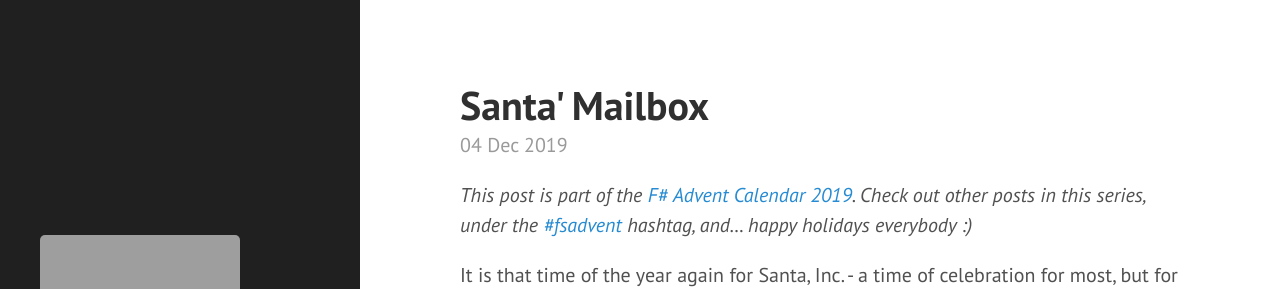
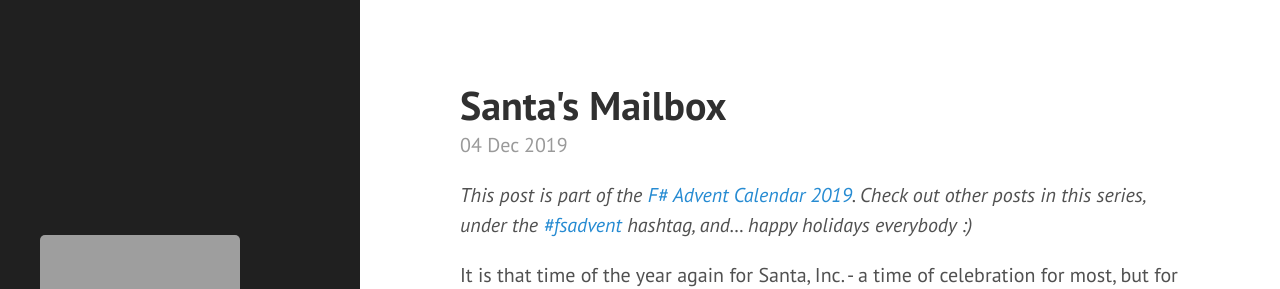
Before and after one commit to mathias-brandewinder/mathias-brandewinder.github.io, a Jekyll site: the page built from _posts/2019-12-04-santas-mailbox.md, in a window 1280 px wide and 900 px high. Shown: the top 289 px of the window. Built offline with Jekyll 4.4.1, drawn with Linux system fonts in a browser that asks for light colours; comment, search, counter and statistics services are not loaded; grey boxes are pictures that could not be loaded.

```diff
--- a/_posts/2019-12-04-santas-mailbox.md
+++ b/_posts/2019-12-04-santas-mailbox.md
@@ -1,6 +1,6 @@
 ---
 layout: post
-title: Santa&#39; Mailbox
+title: Santa&#39;s Mailbox
 tags:
 - F#
 - fsAdvent
```
